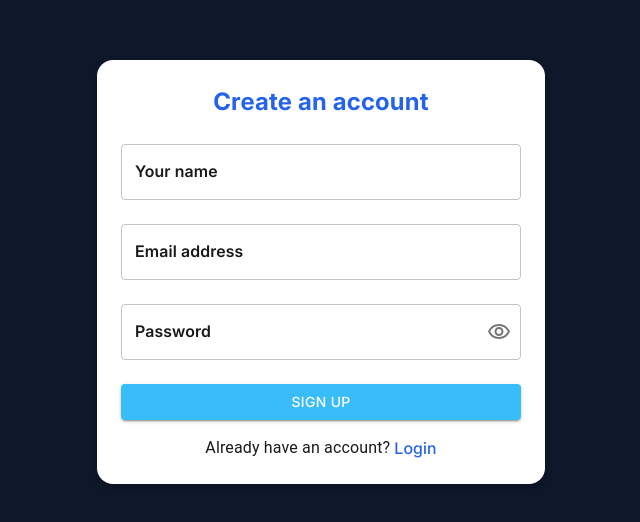
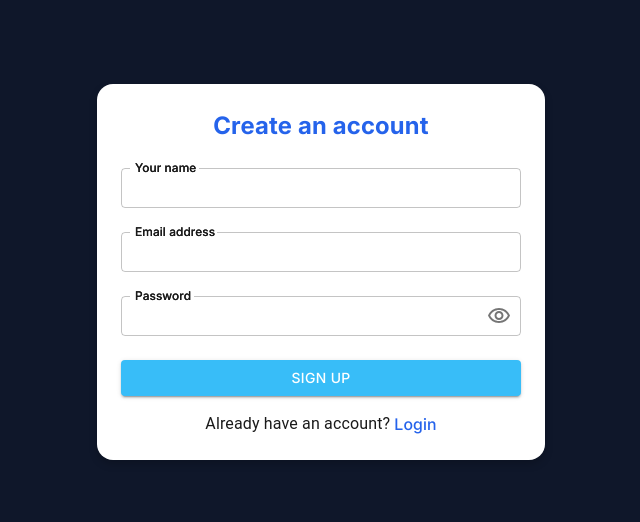
Before and after one commit to mohamedaasif/portfolio, a React (Create React App) app: page /signup in a window 1280 px wide. Shown: the part 128-650 px from the top of the page, without its empty margins (319-959 px from the left). Built offline with nearby package versions, Linux system fonts and the light colour scheme.

Commit message:
Add UI changes

```diff
--- a/src/index.scss
+++ b/src/index.scss
@@ -55,6 +55,6 @@ body {
 }
 
 label {
-  font-family: var(--ff-semibold) !important;
+  font-family: var(--ff-medium) !important;
   color: var(--light_primary_text_color) !important;
 }
--- a/src/pages/LoginAndSignup/Login.tsx
+++ b/src/pages/LoginAndSignup/Login.tsx
@@ -5,9 +5,9 @@ import {
   IconButton,
   InputAdornment,
   InputLabel,
-  OutlinedInput,
   Typography,
   Box,
+  TextField,
 } from "@mui/material";
 import { useState } from "react";
 import { useNavigate } from "react-router-dom";
@@ -69,34 +69,37 @@ const Login = () => {
           Admin Login
         </Typography>
         <FormControl sx={{ width: "100%", mt: "24px" }} variant="outlined">
-          <InputLabel htmlFor="outlined-adornment-email">
+          <InputLabel shrink htmlFor="outlined-adornment-email">
             Email address
           </InputLabel>
-          <OutlinedInput
+          <TextField
             id="outlined-adornment-email"
             type="text"
             label="Email address"
             fullWidth
             value={email}
             onChange={(e) => setEmail(e.target.value)}
+            slotProps={{ inputLabel: { shrink: true } }}
+            size="small"
           />
         </FormControl>
         <FormControl sx={{ width: "100%", mt: "24px" }} variant="outlined">
-          <InputLabel htmlFor="outlined-adornment-password">
+          <InputLabel shrink htmlFor="outlined-adornment-password">
             Password
           </InputLabel>
-          <OutlinedInput
+          <TextField
             id="outlined-adornment-password"
             type={showPassword ? "text" : "password"}
-            endAdornment={
+            slotProps={{
+              inputLabel: { shrink: true },
+              input: {
+                endAdornment: (
                   <InputAdornment position="end">
                     <IconButton
                       aria-label={
-                    showPassword ? "hide the password" : "display the password"
+                        showPassword ? "hide password" : "show password"
                       }
                       onClick={handleClickShowPassword}
-                  //   onMouseDown={handleMouseDownPassword}
-                  //   onMouseUp={handleMouseUpPassword}
                       edge="end"
                     >
                       {showPassword ? (
@@ -106,7 +109,10 @@ const Login = () => {
                       )}
                     </IconButton>
                   </InputAdornment>
-            }
+                ),
+              },
+            }}
+            size="small"
             label="Password"
             fullWidth
             value={password}
--- a/src/pages/LoginAndSignup/Signup.tsx
+++ b/src/pages/LoginAndSignup/Signup.tsx
@@ -5,9 +5,9 @@ import {
   IconButton,
   InputAdornment,
   InputLabel,
-  OutlinedInput,
   Typography,
   Box,
+  TextField,
 } from "@mui/material";
 import { useState } from "react";
 import { useNavigate } from "react-router-dom";
@@ -51,37 +51,48 @@ const Signup = () => {
           Create an account
         </Typography>
         <FormControl sx={{ width: "100%", mt: "24px" }} variant="outlined">
-          <InputLabel htmlFor="outlined-adornment-name">Your name</InputLabel>
-          <OutlinedInput
+          <InputLabel shrink htmlFor="outlined-adornment-name">
+            Your name
+          </InputLabel>
+          <TextField
             id="outlined-adornment-name"
             type="text"
             label="Your name"
             fullWidth
+            slotProps={{ inputLabel: { shrink: true } }}
+            size="small"
           />
         </FormControl>
         <FormControl sx={{ width: "100%", mt: "24px" }} variant="outlined">
-          <InputLabel htmlFor="outlined-adornment-email">
+          <InputLabel shrink htmlFor="outlined-adornment-email">
             Email address
           </InputLabel>
-          <OutlinedInput
+          <TextField
             id="outlined-adornment-email"
             type="text"
             label="Email address"
             fullWidth
+            slotProps={{ inputLabel: { shrink: true } }}
+            size="small"
           />
         </FormControl>
         <FormControl sx={{ width: "100%", mt: "24px" }} variant="outlined">
-          <InputLabel htmlFor="outlined-adornment-password">
+          <InputLabel shrink htmlFor="outlined-adornment-password">
             Password
           </InputLabel>
-          <OutlinedInput
+          <TextField
             id="outlined-adornment-password"
             type={showPassword ? "text" : "password"}
-            endAdornment={
+            slotProps={{
+              inputLabel: { shrink: true },
+              input: {
+                endAdornment: (
                   <InputAdornment position="end">
                     <IconButton
                       aria-label={
-                    showPassword ? "hide the password" : "display the password"
+                        showPassword
+                          ? "hide the password"
+                          : "display the password"
                       }
                       onClick={handleClickShowPassword}
                       //   onMouseDown={handleMouseDownPassword}
@@ -95,7 +106,10 @@ const Signup = () => {
                       )}
                     </IconButton>
                   </InputAdornment>
-            }
+                ),
+              },
+            }}
+            size="small"
             label="Password"
             fullWidth
           />
```
Lines whose indentation alone changed are shown as unchanged.
